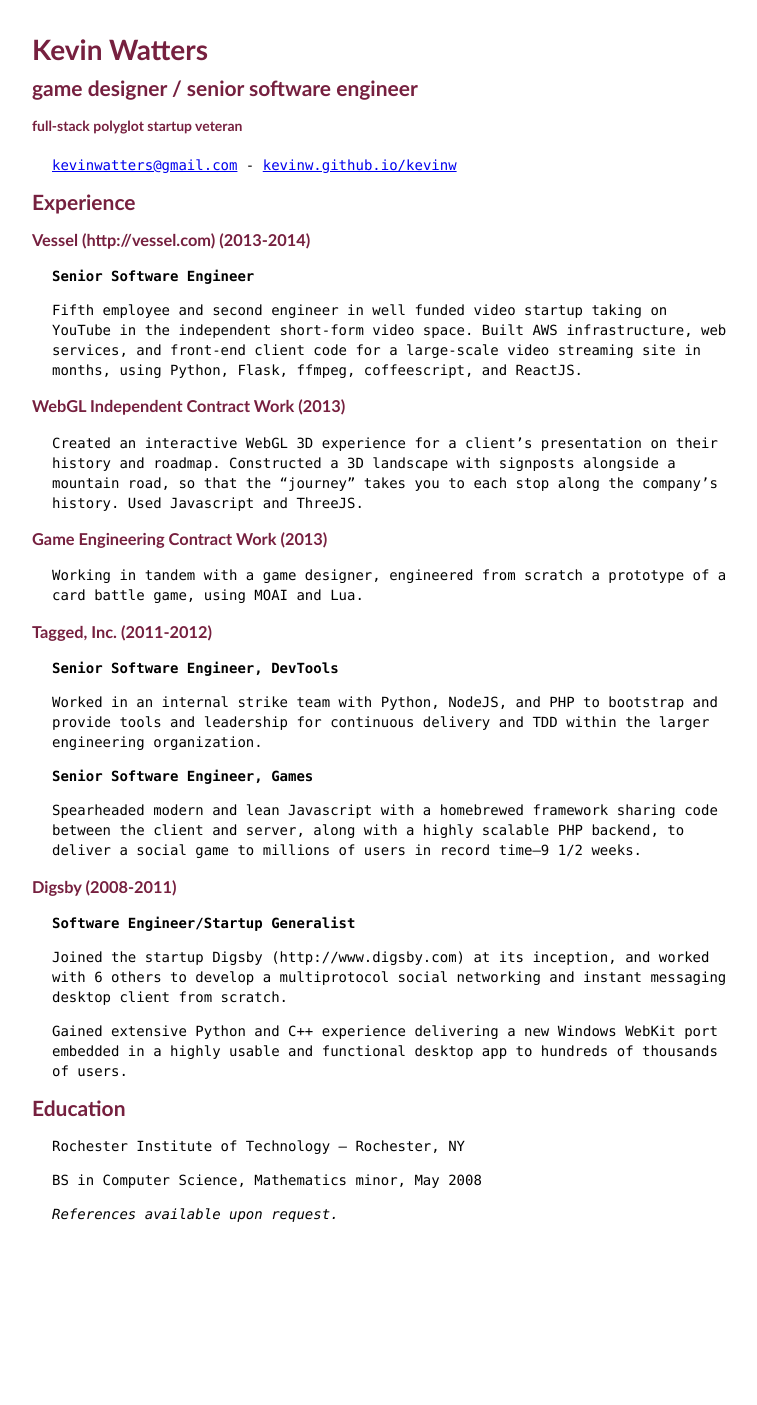
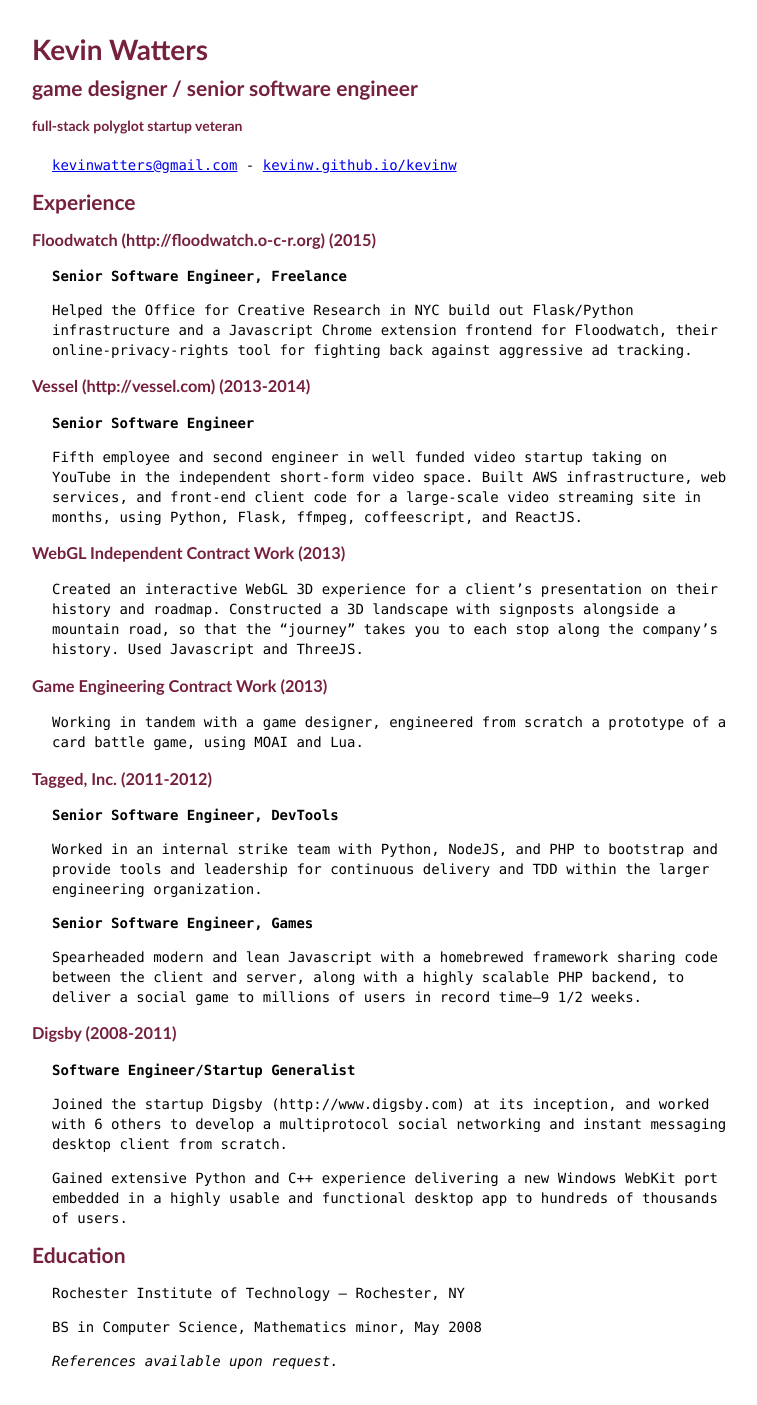
Before and after one commit to kevinw/kevinw.github.com, a Jekyll site: the page built from resume.markdown, in a window 1280 px wide. Shown: the whole page, without its empty margins (258-1015 px from the left). Built offline with Jekyll 4.4.1, drawn with Linux system fonts in a browser that asks for light colours; Markdown is read by kramdown in place of the engine named in the settings; before the commit the page ends 1258 px from its top, so only the background shows below that.

Commit message:
Add Floodwatch.

```diff
--- a/resume.markdown
+++ b/resume.markdown
@@ -12,6 +12,12 @@
 [kevinwatters@gmail.com](mailto:kevinwatters@gmail.com) - [kevinw.github.io/kevinw](http://github.com/kevinw)
 
 ## Experience
+
+### Floodwatch (http://floodwatch.o-c-r.org) (2015)
+
+__Senior Software Engineer, Freelance__
+
+Helped the Office for Creative Research in NYC build out Flask/Python infrastructure and a Javascript Chrome extension frontend for Floodwatch, their online-privacy-rights tool for fighting back against aggressive ad tracking.
 
 ### Vessel (http://vessel.com) (2013-2014)
 
```
